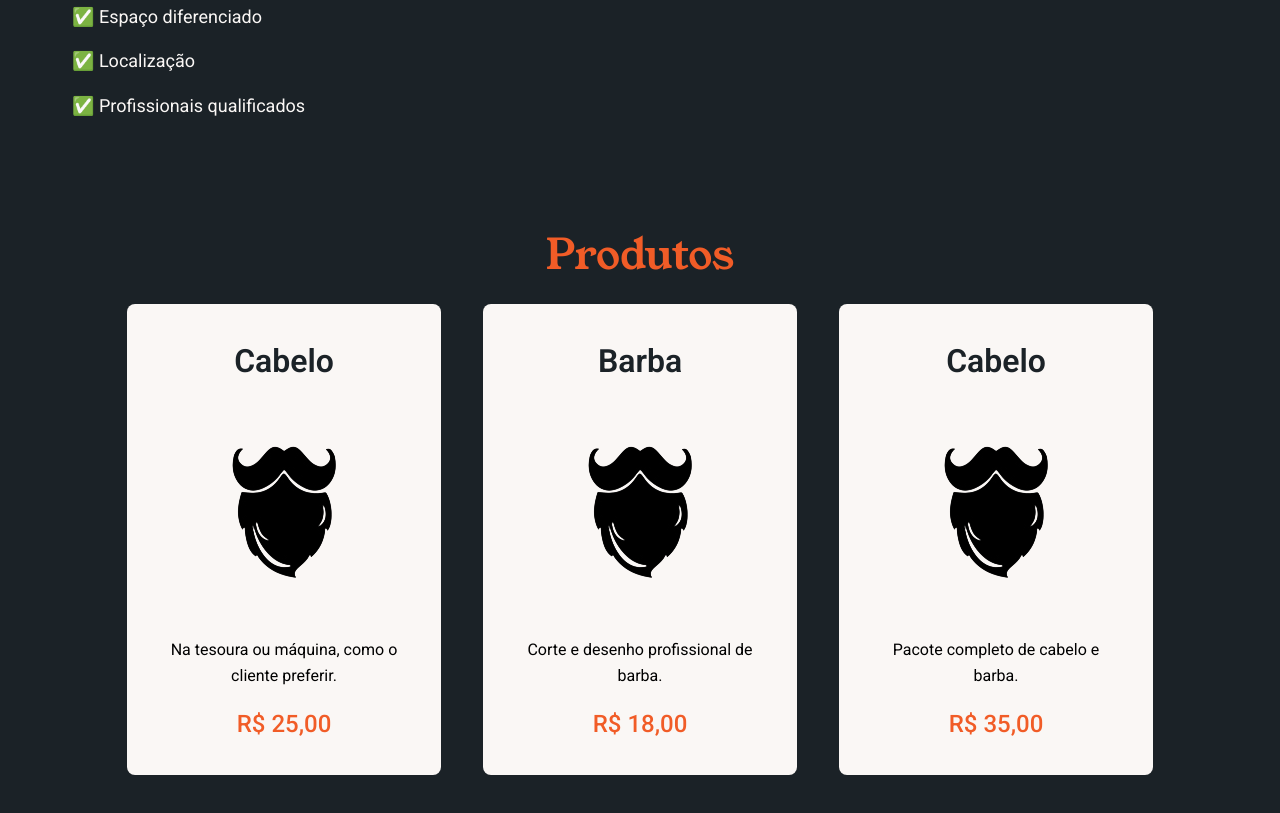
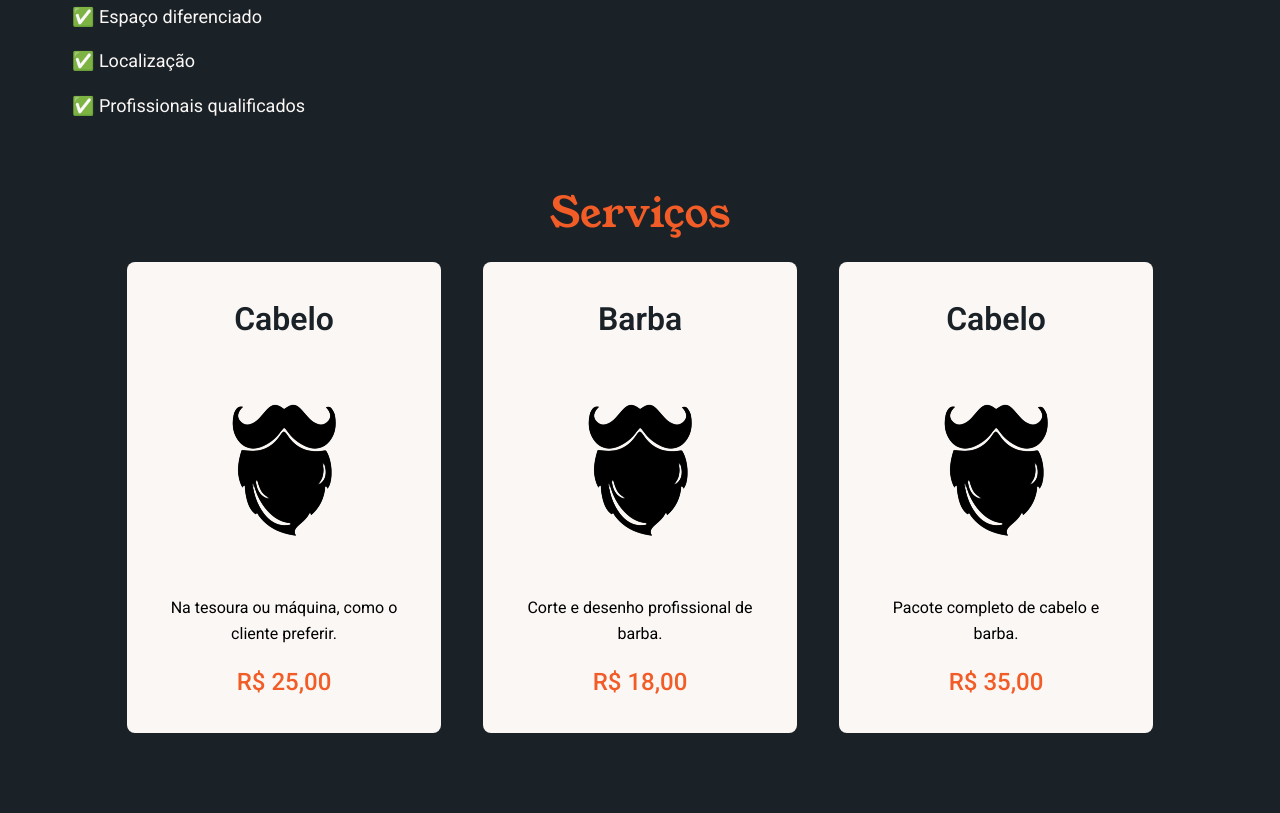
Before and after one commit to byraifran/barbearia, a plain HTML site: page index.html in a window 1280 px wide. Shown: the part 1117-1930 px from the top of the page. After the commit the page ends 1850 px from the top, so only its background shows below. Drawn offline with Linux system fonts and the light colour scheme.

Commit message:
Ajusta a seção produtos para serviços

```diff
--- a/css/style.css
+++ b/css/style.css
@@ -60,7 +60,7 @@ body {
 
 .sobre__titulo,
 .beneficios__titulo,
-.produtos__titulo {
+.servicos__titulo {
     color: var(--cor-destaque);
     font-size: 42px;
     font-family: var(--fonte-complementar);
@@ -89,7 +89,7 @@ body {
     content: "✅ ";
 }
 
-.produtos__cards {
+.servicos__cards {
     display: flex;
     justify-content: center;
     align-items: center;
--- a/index.html
+++ b/index.html
@@ -24,7 +24,7 @@
                     <a href="index.html">Início</a>
                 </li>
                 <li class="lista__item">
-                    <a href="produtos.html">Produtos</a>
+                    <a href="#">Serviços</a>
                 </li>
                 <li class="lista__item">
                    <a href="#">Contatos</a>
@@ -51,9 +51,9 @@
                 </ul>
             </div>
         </section>
-        <section class="main__produtos">
-                <h2 class="produtos__titulo">Produtos</h2>
-                <div class="produtos__cards">
+        <section class="main__servicos">
+                <h2 class="servicos__titulo">Serviços</h2>
+                <div class="servicos__cards">
                     <div class="cards__lista">
                         <li class="lista__item--hover">
                             <h3 class="item__titulo">Cabelo</h3>
```
